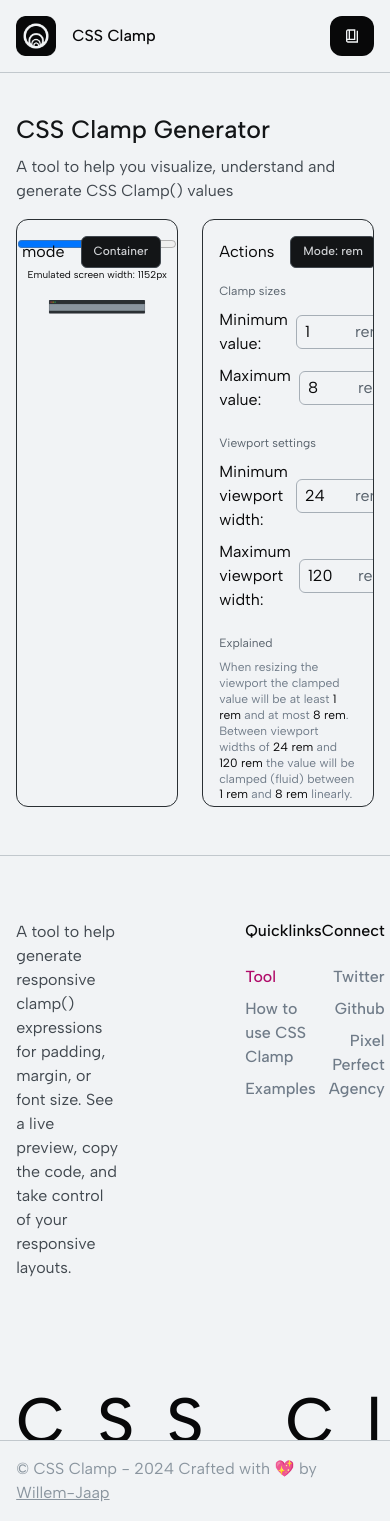
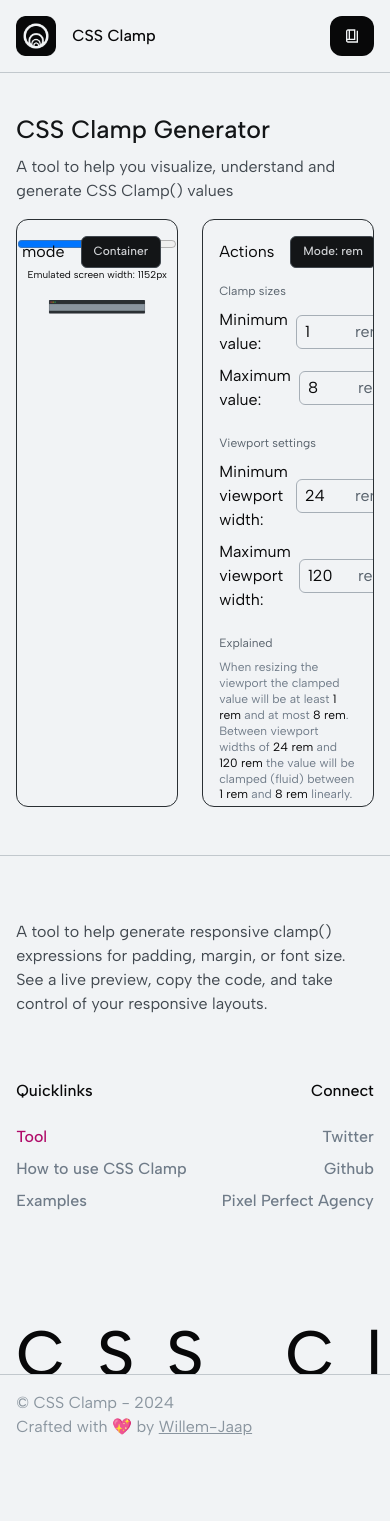
Before and after one commit to Willem-Jaap/cssclamp, a Next.js app: page / in a window 390 px wide. After the commit the page ends 1455 px from the top, so only its background shows below. Built offline with nearby package versions, Linux system fonts and the light colour scheme.

Commit message:
feat: make footer responsive

```diff
--- a/src/components/layout/footer/footer.tsx
+++ b/src/components/layout/footer/footer.tsx
@@ -8,13 +8,13 @@
         <footer
             id="footer"
             className="mt-12 max-w-[100vw] overflow-hidden border-t border-t-neutral-200">
-            <div className="grid grid-cols-15 gap-6 px-[clamp(1rem,_0.25rem_+_3.125vw,_4rem)] pt-16">
-                <p className="col-span-5 max-w-lg text-neutral-700">
+            <div className="grid grid-cols-15 gap-x-6 gap-y-16 px-[clamp(1rem,_0.25rem_+_3.125vw,_4rem)] pt-16">
+                <p className="col-span-5 max-w-lg text-neutral-700 max-sm:col-span-full">
                     A tool to help generate responsive clamp() expressions for padding, margin, or
                     font size. See a live preview, copy the code, and take control of your
                     responsive layouts.
                 </p>
-                <div className="col-span-6 col-end-[-1] flex justify-between">
+                <div className="col-span-6 col-end-[-1] flex justify-between max-sm:col-span-full">
                     <div className="flex flex-col gap-6">
                         <div className="text-lg font-medium">Quicklinks</div>
                         <ul className="flex flex-col gap-2 font-medium text-neutral-500">
@@ -61,10 +61,10 @@
                 </div>
             </div>
             <FooterText />
-            <div className="relative border-t border-t-neutral-200 bg-neutral-50 px-[clamp(1rem,_0.25rem_+_3.125vw,_4rem)] py-4">
+            <div className="relative flex justify-between border-t border-t-neutral-200 bg-neutral-50 px-[clamp(1rem,_0.25rem_+_3.125vw,_4rem)] py-4 max-sm:flex-col sm:items-center">
                 <span className="text-neutral-400">© CSS Clamp - {new Date().getFullYear()} </span>
 
-                <span className="text-neutral-400">
+                <div className="text-neutral-400">
                     Crafted with <span>💖</span> by{' '}
                     <Link
                         href="https://willemjaap.com"
@@ -73,7 +73,7 @@
                         className="underline hover:text-neutral-200">
                         Willem-Jaap
                     </Link>
-                </span>
+                </div>
             </div>
         </footer>
     );
```
